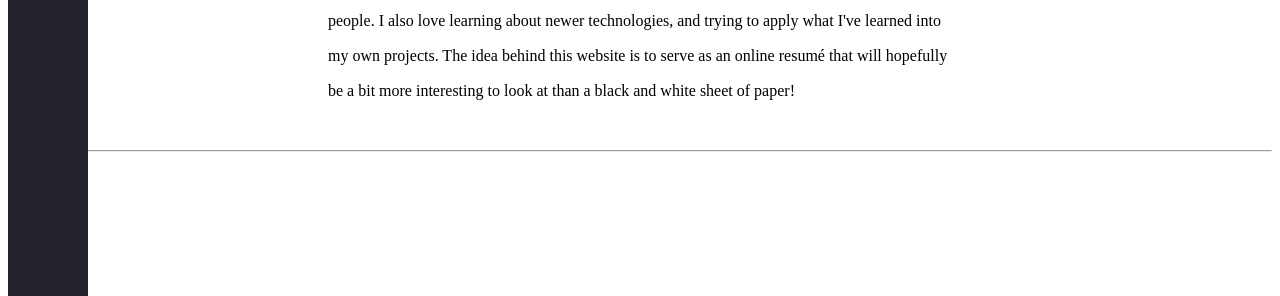
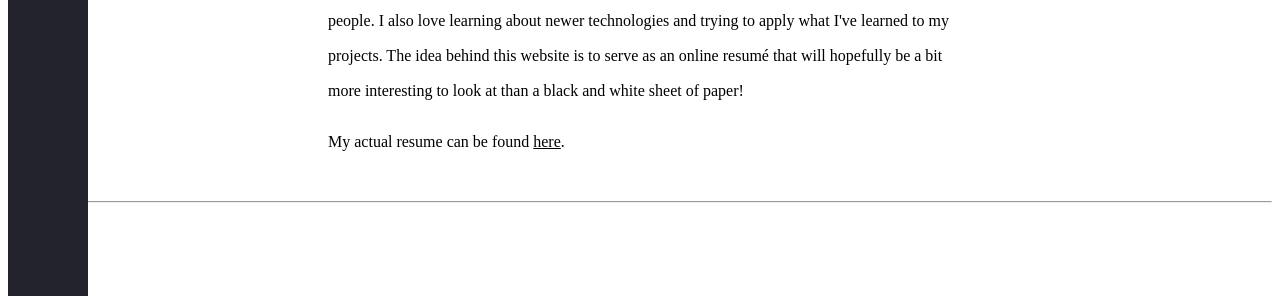
Before and after one commit to Jtboone1/website, a Gatsby site: page / in a window 1280 px wide. Shown: the part 504-800 px from the top of the page. Built offline with nearby package versions, Linux system fonts and the light colour scheme; Gatsby itself is replaced by a stand-in of ours.

Commit message:
Added resume

```diff
--- a/src/pages/Experience.js
+++ b/src/pages/Experience.js
@@ -44,7 +44,7 @@ const Experience = () => {
                             <br />
                             <ul>
                                 <li>
-                                    Helped integrate a new manafacturing line in
+                                    Helped integrate a new manufacturing line in
                                     the Philippines
                                 </li>
                                 <li>
--- a/src/pages/Projects/Chip8.js
+++ b/src/pages/Projects/Chip8.js
@@ -178,10 +178,7 @@ const Chip8 = () => {
                     content="A Chip8 Emulator, written in Rust and Compiled to WebAssembly"
                 />
                 <meta name="author" content="Jarrod Boone" />
-                <meta
-                    name="keywords"
-                    content="Rust, Opcodes, NES, emulator"
-                />
+                <meta name="keywords" content="Rust, Opcodes, NES, emulator" />
                 <meta name="viewport" content="width=device-width" />
                 <meta name="language" content="en" />
             </Helmet>
--- a/src/pages/index.js
+++ b/src/pages/index.js
@@ -1,11 +1,12 @@
 import * as React from "react";
 import { useContext, useRef, useEffect } from "react";
-import StyleContext from "../components/Context";
 
 import * as Main from "../css/mainPage.module.css";
 
+import StyleContext from "../components/Context";
 import { StaticImage } from "gatsby-plugin-image";
 import { Helmet } from "react-helmet";
+import resume from "./Resume.pdf";
 
 export default function Index() {
     const style = useRef(useContext(StyleContext));
@@ -54,13 +55,20 @@ export default function Index() {
                     software in Ottawa.
                 </p>
                 <p className={Main.desc}>
-                    I love problem solving and getting to work on projects that
+                    I love problem-solving and getting to work on projects that
                     can influence a large number of people. I also love learning
-                    about newer technologies, and trying to apply what I've
-                    learned into my own projects. The idea behind this website
-                    is to serve as an online resumé that will hopefully be a bit
-                    more interesting to look at than a black and white sheet of
+                    about newer technologies and trying to apply what I've
+                    learned to my projects. The idea behind this website is to
+                    serve as an online resumé that will hopefully be a bit more
+                    interesting to look at than a black and white sheet of
                     paper!
+                </p>
+                <p className={Main.desc}>
+                    My actual resume can be found{" "}
+                    <a href={resume} className={Main.mainLink}>
+                        here
+                    </a>
+                    .
                 </p>
                 <br />
                 <hr />
```
Also changed, not shown: src/css/chip8Page.module.css (line endings or trailing spaces), 1 other file.
